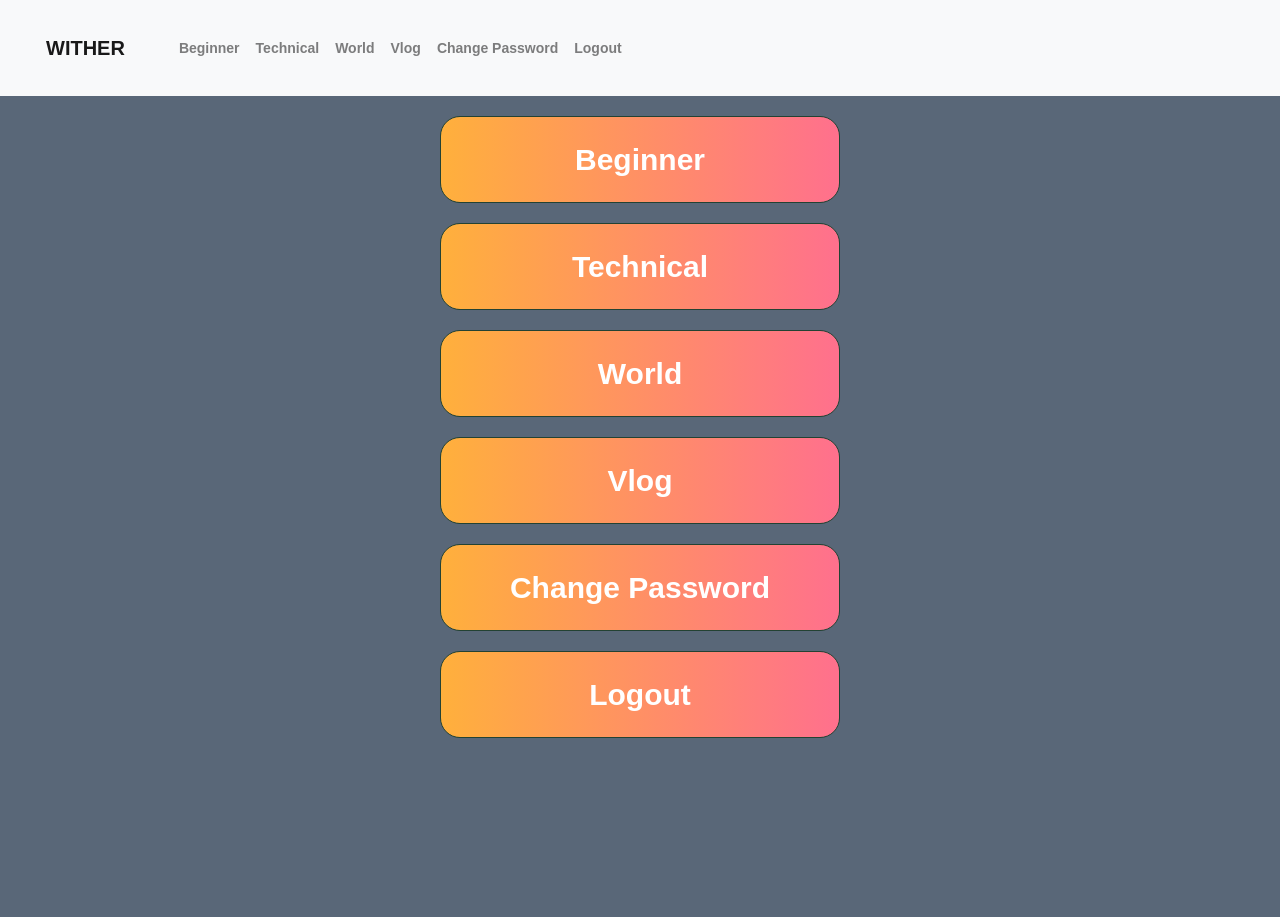
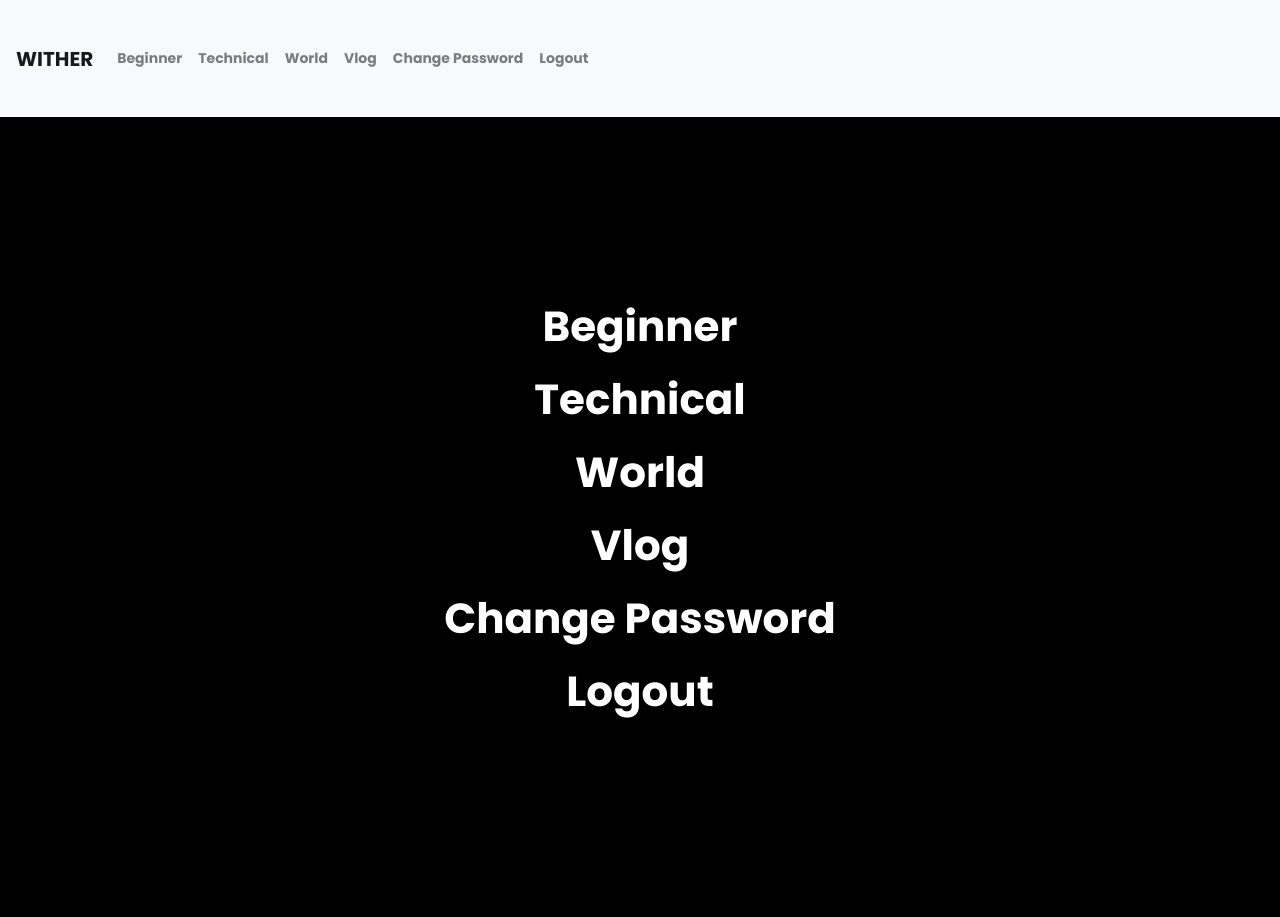
Before and after one commit to t16cs039/mysite, a Django app: page /auth/home/ in a window 1280 px wide. Before the commit the page ends 738 px from the top, so only its background shows below. Run offline with Django 3.2, Linux system fonts and the light colour scheme; a user stored in the database is signed in; data comes from the database, SQL or seed files in the repository; both versions use the stored data as it was after the commit; some libraries are stand-ins or nearby versions.

Commit message:
modify home view

```diff
--- a/authentication/templates/authentication/home.html
+++ b/authentication/templates/authentication/home.html
@@ -6,12 +6,14 @@
 {% endblock %}
 
 {% block content %}
-<div class="wrap">
-  {% for s in member.status.all %}
-    <a href="{% url 'blog:sample' s %}" data-text="{{s}}" class="button effect_glitch" id="Hi">{{s}}</a>
-  {% endfor %}
-  <a href="{% url 'authentication:password_change' %}" data-text="Change Password" class="button effect_glitch">Change Password</a>
-  <a href="{% url 'authentication:logout' %}" data-text="Logout" class="button effect_glitch">Logout</a>
+<div class="navigation">
+  <ul>
+    {% for s in member.status.all %}
+      <li><a href="{% url 'blog:sample' s %}" data-text="{{s}}">{{s}}</a></li>
+    {% endfor %}
+    <li><a href="{% url 'authentication:password_change' %}" data-text="Change Password">Change Password</a></li>
+    <li><a href="{% url 'authentication:logout' %}" data-text="Logout">Logout</a></li>
+  </ul>
 </div>
 {% endblock %}
 
--- a/authentication/views.py
+++ b/authentication/views.py
@@ -81,6 +81,7 @@ class Play(TemplateView):
     template_name = 'authentication/play.html'
 
     def post(self, request, *args, **kwargs):
+        token = request.POST['stripeToken']
         try:
             charge = stripe.Charge.create(
                 amount=500,
--- a/mysite/settings.py
+++ b/mysite/settings.py
@@ -139,8 +139,8 @@ STATICFILES_DIRS = (
     os.path.join(BASE_DIR, "static"),
 )
 
-STRIPE_PUBLIC_KEY = 'pk_test_5C5DI0yMhjFtt66yk4lZoLNL00yKgqWZIE'
-STRIPE_API_KEY = 'sk_test_ld0xVznWw1ehBOrGjyNCjBtJ00ui9olRhr'
+STRIPE_PUBLIC_KEY = 'pk_live_L6sUW8Uc5PVdfcv2hVZasXCi00OMMRiOZQ'
+STRIPE_API_KEY = 'sk_live_kgSWDVLCWwiySzYRo9DewnrG00vdLJvvIa'
 
 #STATIC_ROOT = os.path.join(BASE_DIR, 'static')
 
--- a/static/css/base.css
+++ b/static/css/base.css
@@ -4,7 +4,7 @@ body {
     font-family: Arial, sans-serif;
     font-weight: bold;
     font-size: 14px;
-    background: #596778;
+    background: #000000;
     color: #ffffff;
 }
 
--- a/static/css/home.css
+++ b/static/css/home.css
@@ -1,18 +1,16 @@
-body {
+@import url('https://fonts.googleapis.com/css?family=Poppins:200,300,400,500,600,700,800,900&display=swap');
+
+body{
     background-size: cover;
     background-repeat: no-repeat;
     font-family: Arial, sans-serif;
     font-weight: bold;
     font-size: 14px;
-    background: #596778;
+    background: #000000;
+    color: #ffffff;
 }
 
-.wrap {
-    margin: 0, auto;
-    text-align: center;
-}
-
-a{
+.nav-item.nav-link{
     -webkit-transition: all 200ms cubic-bezier(0.390, 0.500, 0.150, 1.360);
     -moz-transition: all 200ms cubic-bezier(0.390, 0.500, 0.150, 1.360);
     -ms-transition: all 200ms cubic-bezier(0.390, 0.500, 0.150, 1.360);
@@ -26,226 +24,75 @@ a{
     padding: 20px 30px;
 }
 
-.button{
-    margin:20px auto;
-    text-align:center;
-    text-decoration:none;
-    font-size: 30px;
-    padding:20px 30px;
-    border: 1px solid #234233;
-    position: relative;
-    display:block;
-    max-width:400px;
-    background: -moz-linear-gradient(#ffb03c, #ff708d);
-    background: -webkit-linear-gradient(#ffb03c, #ff708d);
-    background: linear-gradient(to right, #ffb03c, #ff708d);
-    color:#fff;
-    border-radius: 20px;
-  }
-  .button:hover{
-    background:RGBA(0, 121, 194, .10)
-  }
-  @keyframes distort-1 {
-      0% {
-          clip: rect(25px, 9999px, 58px, 0)
+*{
+    margin: 0;
+    padding: 0;
+    box-sizing: border-box;
+    font-family: 'Poppins', sans-serif;
 }
 
-      5% {
-          clip: rect(88px, 9999px, 21px, 0)
+.navigation{
+    display: flex;
+    justify-content: center;
+    align-items: center;
+    min-height: 100vh;
+    overflow: hidden;
 }
 
-      10% {
-          clip: rect(94px, 9999px, 28px, 0)
+.navigation ul{
+    position: relative;
 }
 
-      15% {
-          clip: rect(23px, 9999px, 61px, 0)
+.navigation ul li{
+    text-align: center;
+    list-style: none;
 }
 
-      20% {
-          clip: rect(20px, 9999px, 47px, 0)
+.navigation ul li a{
+    color: rgb(255, 255, 255);
+    text-decoration: none;
+    font-size: 3em;
+    padding: 5px 20px;
+    display: inline-flex;
+    font-weight: 700;
+    transition: 0.5s;
 }
 
-      25% {
-          clip: rect(56px, 9999px, 46px, 0)
+.navigation ul:hover li a{
+    color: rgb(2, 39, 14);
 }
 
-      30% {
-          clip: rect(100px, 9999px, 18px, 0)
+.navigation ul li:hover a{
+    color: #000;
+    background: rgb(255, 255, 255);
 }
 
-      35% {
-          clip: rect(32px, 9999px, 61px, 0)
+.navigation ul li a:before{
+    content: '';
+    position: absolute;
+    top: 50%;
+    left: 40%;
+    transform: translate(-50%, -50%);
+    display: flex;
+    justify-content: center;
+    align-items: center;
+    font-size: 5em;
+    color: rgba(0, 0, 0, .1);
+    border-radius: 50%;
+    z-index: -1;
+    opacity: 0;
+    font-weight: 900;
+    text-transform: uppercase;
+    letter-spacing: 500px;
+    transition: letter-spacing 0.5s, left 0.5s;
 }
 
-      40% {
-          clip: rect(51px, 9999px, 26px, 0)
+.navigation ul li a:hover:before{
+    content: attr(data-text);
+    opacity: 1;
+    left: 50%;
+    letter-spacing: 10px;
+    width: 1800px;
+    height: 1800px;
+    color: seashell;
 }
-
-      45% {
-          clip: rect(43px, 9999px, 28px, 0)
-      }
-
-      50% {
-          clip: rect(90px, 9999px, 26px, 0)
-      }
-
-      55% {
-          clip: rect(5px, 9999px, 4px, 0)
-      }
-
-      60% {
-          clip: rect(20px, 9999px, 69px, 0)
-      }
-
-      65% {
-          clip: rect(28px, 9999px, 44px, 0)
-      }
-
-      70% {
-          clip: rect(33px, 9999px, 73px, 0)
-      }
-
-      75% {
-          clip: rect(57px, 9999px, 88px, 0)
-      }
-
-      80% {
-          clip: rect(25px, 9999px, 69px, 0)
-      }
-
-      85% {
-          clip: rect(92px, 9999px, 60px, 0)
-      }
-
-      90% {
-          clip: rect(49px, 9999px, 4px, 0)
-      }
-
-      95% {
-          clip: rect(24px, 9999px, 92px, 0)
-      }
-
-      100% {
-          clip: rect(89px, 9999px, 82px, 0)
-      }
-  }
-
-  .effect_glitch:hover:after {
-      content: attr(data-text);
-      position: absolute;
-      width:100%;
-      top:100%;
-      left:-2px;
-      padding-top:20px;
-      display:block;
-      text-shadow: -0px 0 rgba(188, 243, 57,.9);
-      top: 0;
-      background: transparent;
-      overflow: hidden;
-      clip: rect(0, 100px, 0, 0);
-      animation: distort-1 1s forwards linear alternate-reverse;
-  -webkit-animation: distort-1 1s forwards linear alternate-reverse;
-
-  }
-  @keyframes distort-2 {
-      0% {
-          clip: rect(61px, 9999px, 86px, 0)
-      }
-
-      5% {
-          clip: rect(64px, 9999px, 36px, 0)
-      }
-
-      10% {
-          clip: rect(17px, 9999px, 78px, 0)
-      }
-
-      15% {
-          clip: rect(89px, 9999px, 92px, 0)
-      }
-
-      20% {
-          clip: rect(18px, 9999px, 90px, 0)
-      }
-
-      25% {
-          clip: rect(55px, 9999px, 54px, 0)
-      }
-
-      30% {
-          clip: rect(78px, 9999px, 77px, 0)
-      }
-
-      35% {
-          clip: rect(30px, 9999px, 98px, 0)
-      }
-
-      40% {
-          clip: rect(72px, 9999px, 39px, 0)
-      }
-
-      45% {
-          clip: rect(94px, 9999px, 89px, 0)
-      }
-
-      50% {
-          clip: rect(18px, 9999px, 40px, 0)
-      }
-
-      55% {
-          clip: rect(54px, 9999px, 91px, 0)
-      }
-
-      60% {
-          clip: rect(46px, 9999px, 77px, 0)
-      }
-
-      65% {
-          clip: rect(45px, 9999px, 27px, 0)
-      }
-
-      70% {
-          clip: rect(12px, 9999px, 63px, 0)
-      }
-
-      75% {
-          clip: rect(96px, 9999px, 8px, 0)
-      }
-
-      80% {
-          clip: rect(96px, 9999px, 10px, 0)
-      }
-
-      85% {
-          clip: rect(26px, 9999px, 68px, 0)
-      }
-
-      90% {
-          clip: rect(64px, 9999px, 23px, 0)
-      }
-
-      95% {
-          clip: rect(31px, 9999px, 63px, 0)
-      }
-
-      100% {
-          clip: rect(27px, 9999px, 6px, 0)
-      }
-  }
-  .effect_glitch:hover:before {
-      content: attr(data-text);
-      position: absolute;
-      text-align:center;
-      left:-24px;
-      top:0;
-      padding:20px;
-      width:100%;
-      height:100%;
-      text-shadow: 3px 0 RGBA(18, 1, 32,.5);
-      top: 0;
-      background: transparent;
-      overflow: hidden;
-      clip: rect(0, 900px, 0, 0);
-      animation: distort-2 1s forwards linear alternate-reverse
-  }
--- a/static/css/index.css
+++ b/static/css/index.css
@@ -4,7 +4,7 @@ body{
     font-family: Arial, sans-serif;
     font-weight: bold;
     font-size: 14px;
-    background: #596778;
+    background: #000000;
     color: #ffffff;
 }
 
--- a/static/css/sample.css
+++ b/static/css/sample.css
@@ -4,7 +4,7 @@ body {
     font-family: Arial, sans-serif;
     font-weight: bold;
     font-size: 14px;
-    background: #596778;
+    background: #000000;
 }
 
 p{
```
Also changed, not shown: db.sqlite3. Lines whose indentation alone changed are shown as unchanged.
